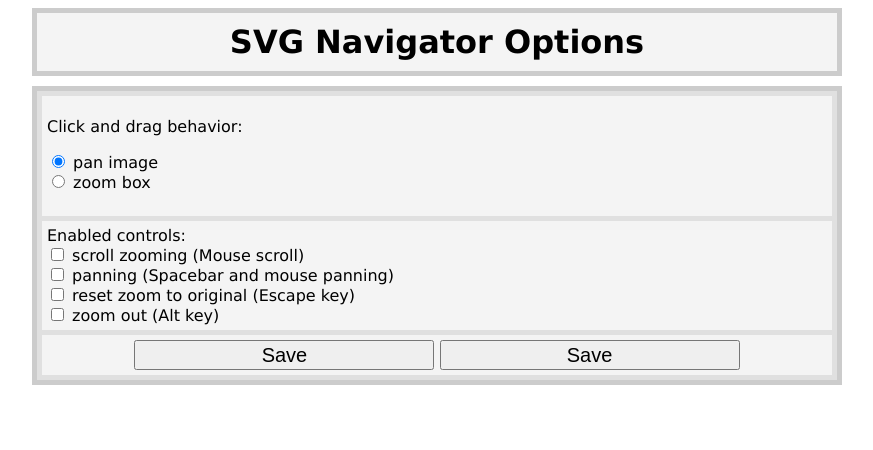
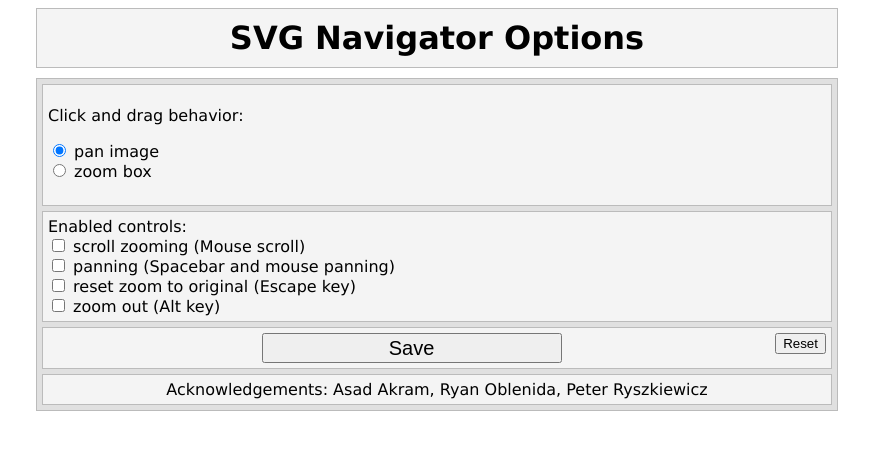
Before and after one commit to pRizz/SVG-Navigator---Chrome-Extension, a browser extension: page src/options.html in a window 1280 px wide. Shown: the whole page, without its empty margins (203-1076 px from the left). Drawn offline with Linux system fonts and the light colour scheme.

Commit message:
Revised options: some css, added acknowledgements. Revised readme.

```diff
--- a/src/options.css
+++ b/src/options.css
@@ -14,7 +14,7 @@ h1 {
     padding:10px 0px 10px 0px;
     background:#F4F4F4;
     width:800px;
-    border: 5px solid #CCCCCC;
+    border: 1px solid #BBBBBB;
 }
 
 .boxedDiv {
@@ -22,12 +22,13 @@ h1 {
     margin:auto;
     padding:5px 5px 5px 5px;
     background:#E0E0E0;
-    border: 5px solid #CCCCCC;
+    border: 1px solid #BBBBBB;
 }
 
 .boxedDivInner {
-    width:780px;
+    width:778px;
     margin:auto;
     padding:5px 5px 5px 5px;
     background:#F4F4F4;
+    border: 1px solid #BBBBBB;
 }
--- a/src/options.html
+++ b/src/options.html
@@ -30,8 +30,13 @@
             <div style="height:5px" ></div>
             <div class="boxedDivInner" style="text-align:center">
                 <button id="save" style="width:300px;height:30px;font-size:20px;">Save</button>
-                <button id="save" style="width:300px;height:30px;font-size:20px;">Save</button>
-                <div id="status"></div>
+
+                <button id="reset" style="float:right">Reset</button>
+            </div>
+            <div style="height:5px" ></div>
+            <div class="boxedDivInner" style="text-align:center">
+                Acknowledgements:
+                Asad Akram, Ryan Oblenida, Peter Ryszkiewicz
             </div>
         </div>
     </body>
```
Also changed, not shown: README.md.
